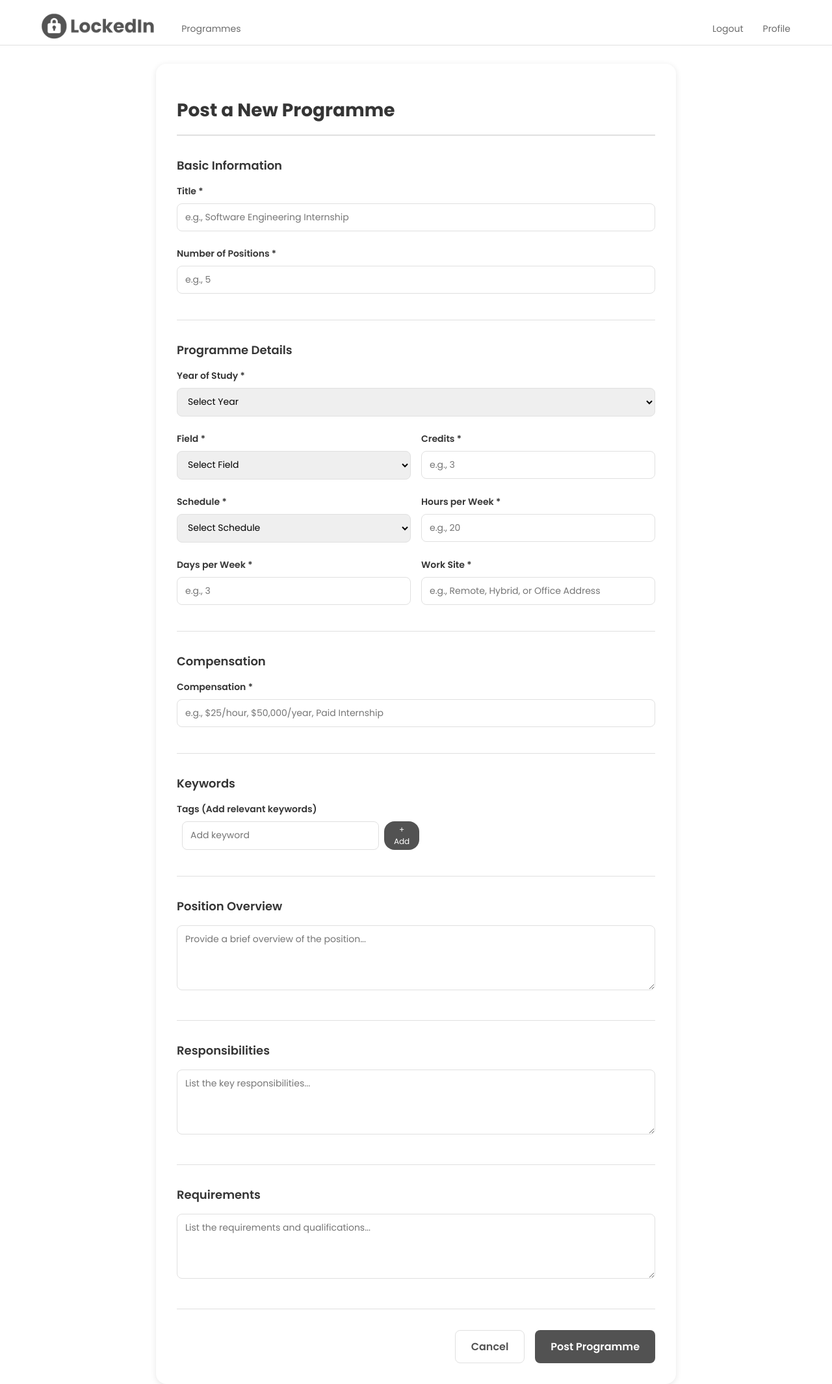
After one commit to BossDNW/LockedIn, a Python web app: template app/templates/post-programme.html in a window 1280 px wide. The commit adds this page. Shown: the whole page at 65% size. Run offline with Jinja, Linux system fonts and the light colour scheme; the template is opened without the code that fills it, so the values that code supplies are empty.

Commit message:
profile patch + Post-Programme alpha

```diff
--- a/app/routers/login.py
+++ b/app/routers/login.py
@@ -30,7 +30,7 @@ async def login_action_ajax(
         flash(request, "Incorrect username or password", "danger")
         return RedirectResponse(url=request.url_for("login_view"), status_code=status.HTTP_303_SEE_OTHER)
 
-    response = RedirectResponse(url=request.url_for("index_view"), status_code=status.HTTP_303_SEE_OTHER)
+    response = RedirectResponse(url=request.url_for("profile_page"), status_code=status.HTTP_303_SEE_OTHER)
     response.set_cookie(
         key="access_token",
         value=access_token,
--- a/app/templates/edit-profile.html
+++ b/app/templates/edit-profile.html
@@ -89,6 +89,10 @@
                     <input type="text" name="phone" value="{{ user.phone or '' }}">
                 </div>
                 <div class="form-group">
+                    <label>Resume Link</label>
+                    <input type="url" name="resume" value="{{ user.resume or '' }}">
+                </div>
+                <div class="form-group">
                     <label>Description</label>
                     <textarea name="description" rows="5">{{ user.description or '' }}</textarea>
                 </div>
--- /dev/null
+++ b/app/templates/post-programme.html
@@ -0,0 +1,429 @@
+{% extends "authenticated-base.html" %}
+{% block title %}Post a New Programme{% endblock %}
+
+{% block internal_css %}
+{{ super() }}
+<style>
+    .form-container {
+        max-width: 800px;
+        margin: 0 auto;
+        padding: 2rem;
+        background: white;
+        border-radius: 16px;
+        box-shadow: 0 2px 10px rgba(0,0,0,0.1);
+    }
+
+    .form-title {
+        font-size: 28px;
+        font-weight: bold;
+        margin-bottom: 2rem;
+        color: rgb(53, 53, 53);
+        border-bottom: 2px solid var(--border-colour);
+        padding-bottom: 1rem;
+    }
+
+    .form-section {
+        margin-bottom: 2rem;
+        padding-bottom: 1rem;
+        border-bottom: 1px solid var(--border-colour);
+    }
+
+    .form-section h3 {
+        font-size: 18px;
+        font-weight: 600;
+        margin-bottom: 1rem;
+        color: rgb(53, 53, 53);
+    }
+
+    .form-group {
+        margin-bottom: 1.5rem;
+    }
+
+    .form-group label {
+        display: block;
+        font-weight: 600;
+        margin-bottom: 0.5rem;
+        color: rgb(53, 53, 53);
+    }
+
+    .form-group input[type="text"],
+    .form-group input[type="number"],
+    .form-group input[type="url"],
+    .form-group textarea,
+    .form-group select {
+        width: 100%;
+        padding: 10px 12px;
+        border: 1px solid var(--border-colour);
+        border-radius: 8px;
+        font-size: 14px;
+        font-family: inherit;
+    }
+
+    .form-group input:focus,
+    .form-group textarea:focus,
+    .form-group select:focus {
+        outline: none;
+        border-color: rgb(82, 82, 82);
+        box-shadow: 0 0 5px rgba(82, 82, 82, 0.2);
+    }
+
+    .form-group textarea {
+        resize: vertical;
+        min-height: 100px;
+    }
+
+    .checkbox-group {
+        display: flex;
+        flex-wrap: wrap;
+        gap: 1.5rem;
+        margin-top: 0.5rem;
+    }
+
+    .checkbox-group label {
+        display: flex;
+        align-items: center;
+        gap: 0.5rem;
+        font-weight: normal;
+        cursor: pointer;
+    }
+
+    .checkbox-group input[type="checkbox"] {
+        width: auto;
+        cursor: pointer;
+    }
+
+    .row {
+        display: flex;
+        gap: 1rem;
+        flex-wrap: wrap;
+    }
+
+    .row .form-group {
+        flex: 1;
+        min-width: 150px;
+    }
+
+    .keywords-input {
+        display: flex;
+        flex-wrap: wrap;
+        gap: 0.5rem;
+        align-items: center;
+    }
+
+    .keyword-tag {
+        display: inline-flex;
+        align-items: center;
+        gap: 0.5rem;
+        background-color: var(--border-colour);
+        color: rgb(53, 53, 53);
+        padding: 4px 10px;
+        border-radius: 16px;
+        font-size: 12px;
+    }
+
+    .keyword-tag .remove-keyword {
+        cursor: pointer;
+        font-weight: bold;
+        color: #999;
+    }
+
+    .keyword-tag .remove-keyword:hover {
+        color: #ff0000;
+    }
+
+    .add-keyword {
+        display: inline-flex;
+        gap: 0.5rem;
+    }
+
+    .add-keyword input {
+        width: 120px;
+        padding: 6px 10px;
+        border: 1px solid var(--border-colour);
+        border-radius: 16px;
+        font-size: 12px;
+    }
+
+    .add-keyword button {
+        padding: 4px 12px;
+        background-color: rgb(82, 82, 82);
+        color: white;
+        border: none;
+        border-radius: 16px;
+        cursor: pointer;
+        font-size: 12px;
+    }
+
+    .add-keyword button:hover {
+        background-color: rgb(53, 53, 53);
+    }
+
+    .form-actions {
+        display: flex;
+        gap: 1rem;
+        margin-top: 2rem;
+        justify-content: flex-end;
+    }
+
+    .btn-primary {
+        background-color: rgb(82, 82, 82);
+        color: white;
+        border: none;
+        border-radius: 8px;
+        padding: 12px 24px;
+        font-size: 16px;
+        font-weight: 600;
+        cursor: pointer;
+        transition: background-color 0.3s;
+    }
+
+    .btn-primary:hover {
+        background-color: rgb(53, 53, 53);
+    }
+
+    .btn-secondary {
+        background-color: white;
+        color: rgb(82, 82, 82);
+        border: 1px solid var(--border-colour);
+        border-radius: 8px;
+        padding: 12px 24px;
+        font-size: 16px;
+        font-weight: 600;
+        cursor: pointer;
+        transition: all 0.3s;
+    }
+
+    .btn-secondary:hover {
+        background-color: var(--border-colour);
+    }
+
+    .error-message {
+        color: #dc3545;
+        font-size: 12px;
+        margin-top: 5px;
+    }
+
+    @media (max-width: 768px) {
+        .form-container {
+            padding: 1rem;
+        }
+
+        .row {
+            flex-direction: column;
+            gap: 0;
+        }
+    }
+</style>
+{% endblock %}
+
+{% block subpage_content %}
+<div class="page-content">
+    <div class="form-container">
+        <h1 class="form-title">Post a New Programme</h1>
+
+        <form method="POST" action="/post-programme" id="programmeForm">
+            <!-- Basic Information -->
+            <div class="form-section">
+                <h3>Basic Information</h3>
+
+                <div class="form-group">
+                    <label for="title">Title *</label>
+                    <input type="text" id="title" name="title" required
+                           placeholder="e.g., Software Engineering Internship">
+                </div>
+
+                <div class="form-group">
+                    <label for="number_of_positions">Number of Positions *</label>
+                    <input type="number" id="number_of_positions" name="number_of_positions" required min="1"
+                           placeholder="e.g., 5">
+                </div>
+            </div>
+
+            <!-- Programme Details -->
+            <div class="form-section">
+                <h3>Programme Details</h3>
+
+                <div class="form-group">
+                    <label for="field">Year of Study *</label>
+                    <select id="field" name="field" required>
+                        <option value="">Select Year</option>
+                        <option value="First Year">First Year</option>
+                        <option value="Second Year">Second Year</option>
+                        <option value="Third Year">Third Year</option>
+                        <option value="Fourth Year">Fourth Year</option>
+                    </select>
+                </div>
+
+                <div class="row">
+                    <div class="form-group">
+                        <label for="field">Field *</label>
+                        <select id="field" name="field" required>
+                            <option value="">Select Field</option>
+                            <option value="Software Engineering">Software Engineering</option>
+                            <option value="Data Science">Data Science</option>
+                            <option value="DevOps">DevOps</option>
+                            <option value="Cybersecurity">Cybersecurity</option>
+                            <option value="Cloud Computing">Cloud Computing</option>
+                            <option value="UI/UX Design">UI/UX Design</option>
+                            <option value="Product Management">Product Management</option>
+                            <option value="Other">Other</option>
+                        </select>
+                    </div>
+
+
+                    <div class="form-group">
+                        <label for="credits">Credits *</label>
+                        <input type="number" id="credits" name="credits" required min="1" max="30"
+                               placeholder="e.g., 3">
+                    </div>
+                </div>
+
+                <div class="row">
+                    <div class="form-group">
+                        <label for="schedule">Schedule *</label>
+                        <select id="schedule" name="schedule" required>
+                            <option value="">Select Schedule</option>
+                            <option value="Full-time">Full-time</option>
+                            <option value="Part-time">Part-time</option>
+                            <option value="Flexible">Flexible</option>
+                            <option value="Remote">Remote</option>
+                            <option value="Hybrid">Hybrid</option>
+                        </select>
+                    </div>
+
+                    <div class="form-group">
+                        <label for="hours">Hours per Week *</label>
+                        <input type="number" id="hours" name="hours" required min="1" max="40"
+                               placeholder="e.g., 20">
+                    </div>
+                </div>
+
+                <div class="row">
+                    <div class="form-group">
+                        <label for="days">Days per Week *</label>
+                        <input type="number" id="days" name="days" required min="1" max="7"
+                               placeholder="e.g., 3">
+                    </div>
+
+                    <div class="form-group">
+                        <label for="work_site">Work Site *</label>
+                        <input type="text" id="work_site" name="work_site" required
+                               placeholder="e.g., Remote, Hybrid, or Office Address">
+                    </div>
+                </div>
+            </div>
+
+            <!-- Compensation -->
+            <div class="form-section">
+                <h3>Compensation</h3>
+
+                <div class="form-group">
+                    <label for="compensation">Compensation *</label>
+                    <input type="text" id="compensation" name="compensation" required
+                           placeholder="e.g., $25/hour, $50,000/year, Paid Internship">
+                </div>
+            </div>
+
+            <!-- Keywords/Tags -->
+            <div class="form-section">
+                <h3>Keywords</h3>
+
+                <div class="form-group">
+                    <label>Tags (Add relevant keywords)</label>
+                    <div class="keywords-input">
+                        <div id="keywords-container" class="keyword-tags"></div>
+                        <div class="add-keyword">
+                            <input type="text" id="keyword-input" placeholder="Add keyword">
+                            <button type="button" onclick="addKeyword()">+ Add</button>
+                        </div>
+                    </div>
+                    <input type="hidden" id="keywords" name="keywords" value="[]">
+                </div>
+            </div>
+
+            <!-- Description Sections -->
+            <div class="form-section">
+                <h3>Position Overview</h3>
+
+                <div class="form-group">
+                    <textarea id="overview" name="overview" required
+                              placeholder="Provide a brief overview of the position..."></textarea>
+                </div>
+            </div>
+
+            <div class="form-section">
+                <h3>Responsibilities</h3>
+
+                <div class="form-group">
+                    <textarea id="responsibilities" name="responsibilities" required
+                              placeholder="List the key responsibilities..."></textarea>
+                </div>
+            </div>
+
+            <div class="form-section">
+                <h3>Requirements</h3>
+
+                <div class="form-group">
+                    <textarea id="requirements" name="requirements" required
+                              placeholder="List the requirements and qualifications..."></textarea>
+                </div>
+            </div>
+
+            <!-- Form Actions -->
+            <div class="form-actions">
+                <button type="button" class="btn-secondary" onclick="window.location.href='/programmes'">
+                    Cancel
+                </button>
+                <button type="submit" class="btn-primary">
+                    Post Programme
+                </button>
+            </div>
+        </form>
+    </div>
+</div>
+
+<script>
+    let keywords = [];
+
+    function updateKeywordsInput() {
+        document.getElementById('keywords').value = JSON.stringify(keywords);
+        renderKeywords();
+    }
+
+    function renderKeywords() {
+        const container = document.getElementById('keywords-container');
+        container.innerHTML = '';
+        keywords.forEach((keyword, index) => {
+            const tag = document.createElement('div');
+            tag.className = 'keyword-tag';
+            tag.innerHTML = `
+                ${keyword}
+                <span class="remove-keyword" onclick="removeKeyword(${index})">×</span>
+            `;
+            container.appendChild(tag);
+        });
+    }
+
+    function addKeyword() {
+        const input = document.getElementById('keyword-input');
+        const keyword = input.value.trim();
+        if (keyword && !keywords.includes(keyword)) {
+            keywords.push(keyword);
+            updateKeywordsInput();
+            input.value = '';
+        }
+    }
+
+    function removeKeyword(index) {
+        keywords.splice(index, 1);
+        updateKeywordsInput();
+    }
+
+    document.getElementById('keyword-input').addEventListener('keypress', function(e) {
+        if (e.key === 'Enter') {
+            e.preventDefault();
+            addKeyword();
+        }
+    });
+</script>
+{% endblock %}
```
Also changed, not shown: app/routers/profile.py (+7 -1 lines), app/routers/programmes.py (+32 -3 lines), app/templates/profile.html (+9 -0 lines), app/templates/programmes.html (+64 -110 lines).
